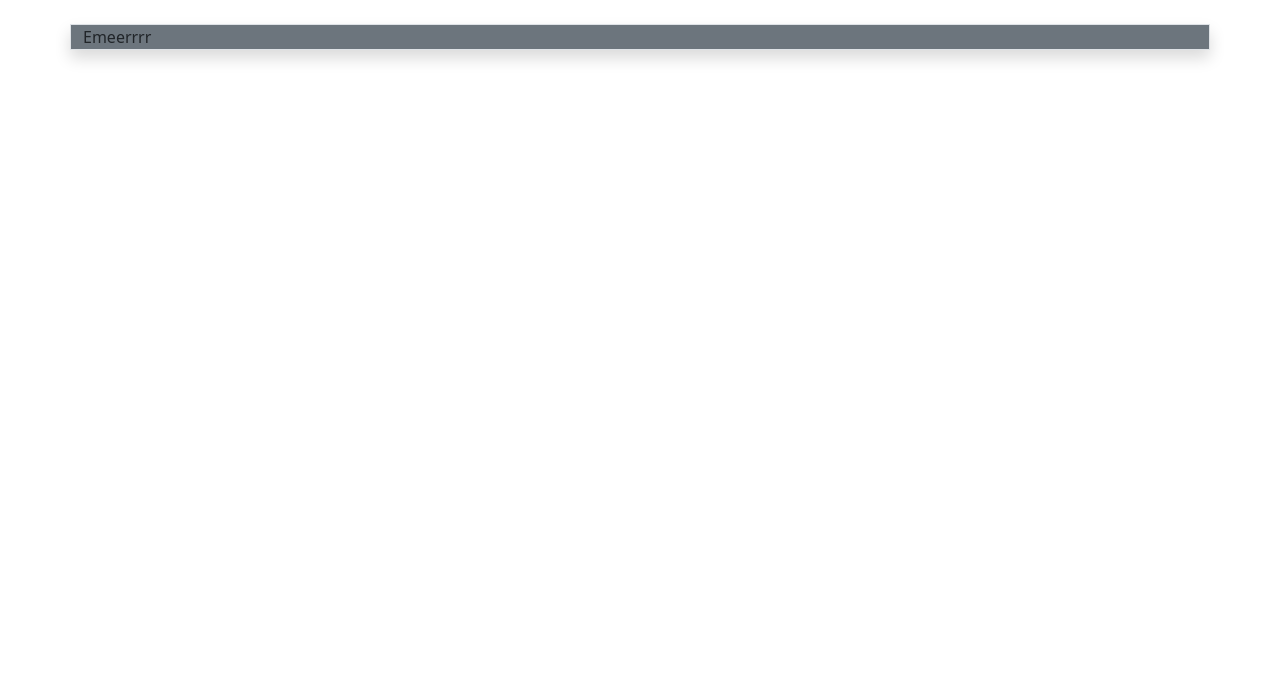
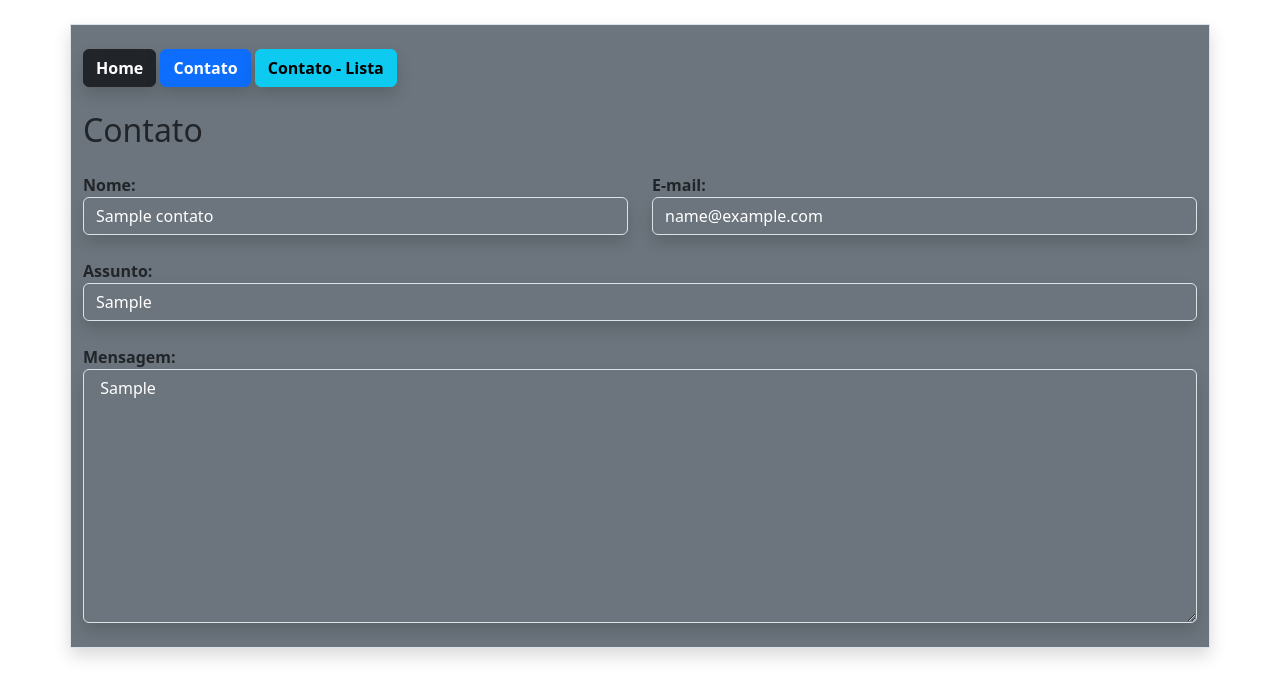
Before and after one commit to Mensola11/Estudo-Flask, a Flask app: page /contato/1/ in a window 1280 px wide. Shown: the top 699 px of the page. Run offline with Flask 3, Linux system fonts and the light colour scheme; tables that the repository leaves empty hold one stand-in row (values such as "Sample post").

Commit message:
Deixando nosso app seguro

```diff
--- /dev/null
+++ b/create_secret.py
@@ -0,0 +1,5 @@
+import secrets
+
+sk = secrets.token_hex(36)
+
+print(sk)
--- a/estudo/templates/Contato_lista.html
+++ b/estudo/templates/Contato_lista.html
@@ -42,7 +42,7 @@
                                 {% else %}
                                     Não
                                 {% endif %}
-                            <td><a href="{{ url_for('contatoDetail', id=linha.id)}}">Link</a></td>
+                            <td><a href="{{ url_for('contatoDetail', id=linha.id)}}"><img src="{{url_for('static', filename='img/link.png')}}" style="width:20px";"></a></td>
                             </td>
                         </tr>
                         {% endfor %}
--- a/estudo/templates/contato_detail.html
+++ b/estudo/templates/contato_detail.html
@@ -2,6 +2,31 @@
 
 {% block content%}
 
-{{obj.nome}}
+{%include 'nav.html'%}
+
+<h2 "mt-4">Contato</h2>
+
+<div class="row mt-4">
+    <div class="col-md-6" "mt-4">
+        <b>Nome:</b>
+        <input type="text" value="{{obj.nome}}" class="form-control bg-secondary mb-4 text-white shadow" readonly>
+    </div>
+
+    <div class="col-md-6" "mt-4">
+        <b>E-mail:</b>
+        <input type="text" value="{{obj.email}}" class="form-control bg-secondary mb-4 text-white shadow" readonly>
+    </div>
+
+    <div class="col-12" "mt-4">
+        <b>Assunto:</b>
+        <input type="text" value="{{obj.assunto}}" class="form-control bg-secondary mb-4 text-white shadow" readonly>
+    </div>
+
+    <div class="col-12" "mt-4">
+        <b>Mensagem:</b>
+        <textarea type="text" rows="10" value="" class="form-control bg-secondary mb-4 text-white shadow" readonly> {{obj.mensagem}} </textarea>
+    </div>
+
+</div>
 
 {% endblock %}
--- a/estudo/templates/nav.html
+++ b/estudo/templates/nav.html
@@ -1,7 +1,5 @@
-<h3> Navegue por aqui </h3>
+<a href='/' class="btn btn-dark shadow mt-4  mb-4"> <b>Home</b> </a>
 
-<a href='/' class="btn btn-dark shadow"> <b>Home</b> </a>
+<a href="{{url_for('contato')}}" class="btn btn-primary shadow mt-4 mb-4"> <b>Contato</b> </a>
 
-<a href="{{url_for('contato')}}" class="btn btn-primary shadow"> <b>Contato</b> </a>
-
-<a href="{{url_for('contatoLista')}}"class="btn btn-info shadow"> <b>Contato - Lista</b> </a>
+<a href="{{url_for('contatoLista')}}"class="btn btn-info shadow mt-4 mb-4"> <b>Contato - Lista</b> </a>
```
Also changed, not shown: estudo/__init__.py (+5 -2 lines), estudo/static/img/link.png (added), instance/database.db, 1 other file.
